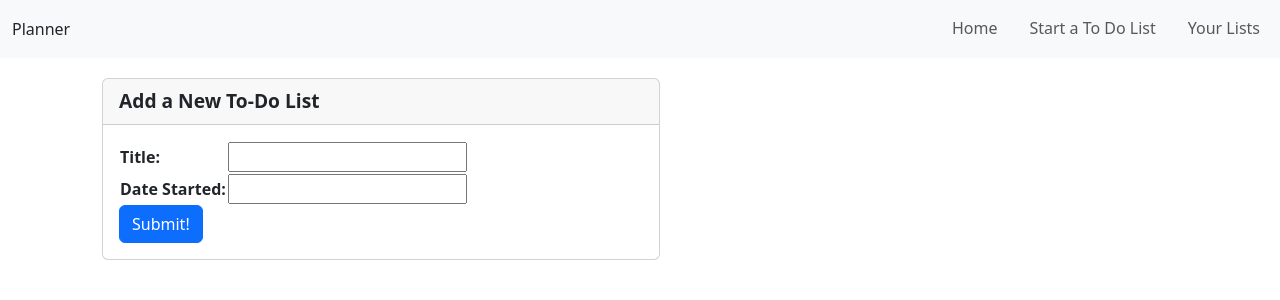
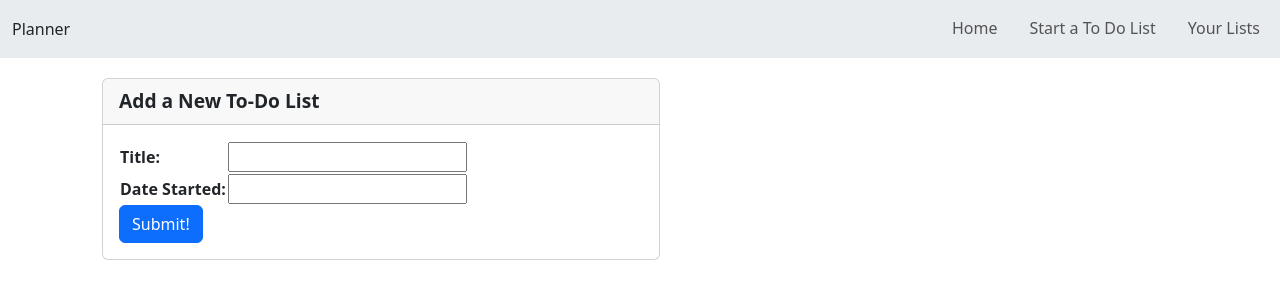
Before and after one commit to egwilborn/planner, a Django app: page /lists/create/ in a window 1280 px wide. Shown: the top 300 px of the page. Run offline with Django 4.2, Linux system fonts and the light colour scheme.

Commit message:
change navbar background color

```diff
--- a/main_app/templates/base.html
+++ b/main_app/templates/base.html
@@ -17,7 +17,7 @@
   </head>
   <body>
     <header>
-      <nav class="navbar navbar-expand-lg bg-body-tertiary">
+      <nav class="navbar navbar-expand-lg bg-body-secondary">
         <div class="container-fluid">
           Planner
           <button
```
